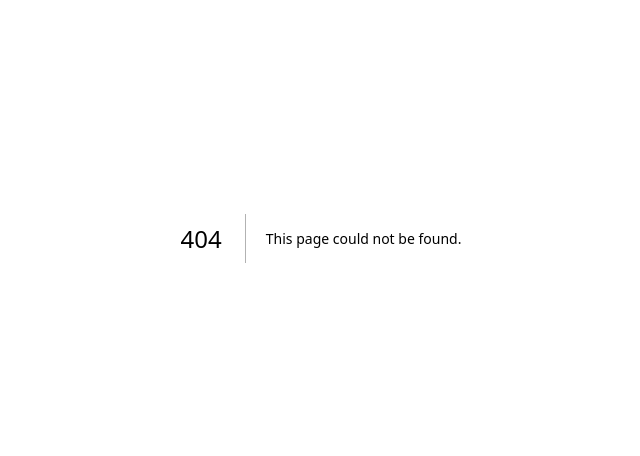
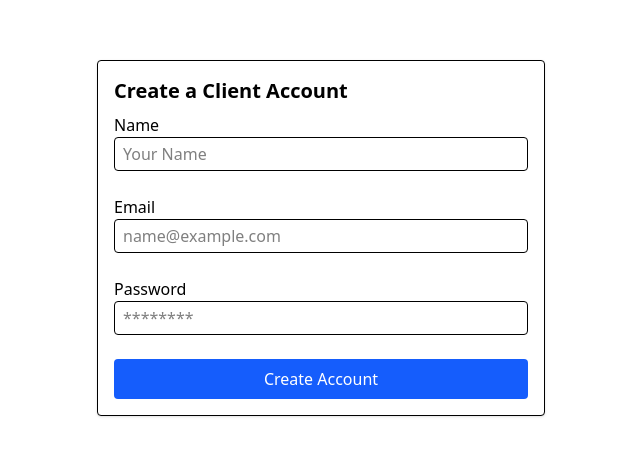
Before and after one commit to me-jain-anurag/hacksmiths, a Next.js app: page /login/client in a window 1280 px wide. Before the commit this address had no page. Shown: the part 162-618 px from the top of the page, without its empty margins (319-959 px from the left). Built offline with nearby package versions, Linux system fonts and the light colour scheme.

Commit message:
feat: client login and dashboard

```diff
--- /dev/null
+++ b/app/components/ui/button.tsx
@@ -0,0 +1,20 @@
+import React from "react";
+import type { ButtonHTMLAttributes, ReactNode } from "react";
+
+interface ButtonProps extends ButtonHTMLAttributes<HTMLButtonElement> {
+  children: ReactNode;
+  variant?: 'default' | 'outline';
+}
+
+export const Button: React.FC<ButtonProps> = ({ children, variant = 'default', ...props }) => {
+  const baseStyles = "px-4 py-2 rounded";
+  const variantStyles = variant === 'outline'
+    ? "border border-input bg-background hover:bg-accent hover:text-accent-foreground"
+    : "bg-blue-600 text-white";
+
+  return (
+    <button {...props} className={`${baseStyles} ${variantStyles} ${props.className || ''}`.trim()}>
+      {children}
+    </button>
+  );
+};
--- /dev/null
+++ b/app/components/ui/card.tsx
@@ -0,0 +1,22 @@
+import React from "react";
+import type { ReactNode } from "react";
+
+interface CardProps {
+  children: ReactNode;
+  className?: string;
+}
+export const Card: React.FC<CardProps> = ({ children, className }) => (
+  <div className={`border rounded shadow p-4 bg-white ${className || ""}`.trim()}>{children}</div>
+);
+
+export const CardHeader: React.FC<{ children: ReactNode, className?: string }> = ({ children, className }) => (
+  <div className={`mb-2 font-bold text-lg ${className || ''}`.trim()}>{children}</div>
+);
+
+export const CardTitle: React.FC<{ children: ReactNode }> = ({ children }) => (
+  <div className="text-xl font-semibold mb-1">{children}</div>
+);
+
+export const CardContent: React.FC<{ children: ReactNode }> = ({ children }) => (
+  <div>{children}</div>
+);
--- /dev/null
+++ b/app/components/ui/form.tsx
@@ -0,0 +1,105 @@
+import * as React from "react";
+import {
+  Controller,
+  ControllerProps,
+  FieldPath,
+  FieldValues,
+  FormProvider,
+  useFormContext,
+} from "react-hook-form";
+
+const Form = FormProvider;
+
+const FormFieldContext = React.createContext<{ name: string } | null>(null);
+
+const FormField = <
+  TFieldValues extends FieldValues = FieldValues,
+  TName extends FieldPath<TFieldValues> = FieldPath<TFieldValues>
+>({
+  ...props
+}: ControllerProps<TFieldValues, TName>) => {
+  return (
+    <FormFieldContext.Provider value={{ name: props.name }}>
+      <Controller {...props} />
+    </FormFieldContext.Provider>
+  );
+};
+
+const useFormField = () => {
+  const fieldContext = React.useContext(FormFieldContext);
+  const { getFieldState, formState } = useFormContext();
+
+  if (!fieldContext) {
+    throw new Error("useFormField should be used within a <FormField>");
+  }
+
+  const fieldState = getFieldState(fieldContext.name, formState);
+
+  return {
+    name: fieldContext.name,
+    ...fieldState,
+  };
+};
+
+const FormItem = React.forwardRef<HTMLDivElement, React.HTMLAttributes<HTMLDivElement>>(
+  ({ className, ...props }, ref) => {
+    return <div ref={ref} className={`space-y-2 ${className}`} {...props} />;
+  }
+);
+FormItem.displayName = "FormItem";
+
+const FormLabel = React.forwardRef<
+  HTMLLabelElement,
+  React.LabelHTMLAttributes<HTMLLabelElement>
+>(({ className, ...props }, ref) => {
+  const { error, name } = useFormField();
+  return (
+    <label
+      ref={ref}
+      className={`font-medium ${error ? "text-destructive" : ""} ${className}`}
+      htmlFor={name}
+      {...props}
+    />
+  );
+});
+FormLabel.displayName = "FormLabel";
+
+const FormControl = React.forwardRef<HTMLDivElement, React.HTMLAttributes<HTMLDivElement>>(
+  ({ ...props }, ref) => {
+    return <div ref={ref} {...props} />;
+  }
+);
+FormControl.displayName = "FormControl";
+
+const FormMessage = React.forwardRef<
+  HTMLParagraphElement,
+  React.HTMLAttributes<HTMLParagraphElement>
+>(({ className, children, ...props }, ref) => {
+  const { error } = useFormField();
+  const body = error ? String(error?.message) : children;
+
+  if (!body) {
+    return null;
+  }
+
+  return (
+    <p
+      ref={ref}
+      className={`text-sm font-medium text-destructive ${className}`}
+      {...props}
+    >
+      {body}
+    </p>
+  );
+});
+FormMessage.displayName = "FormMessage";
+
+export {
+  useFormField,
+  Form,
+  FormItem,
+  FormLabel,
+  FormControl,
+  FormMessage,
+  FormField,
+};
--- /dev/null
+++ b/app/components/ui/input.tsx
@@ -0,0 +1,8 @@
+import React from "react";
+import type { InputHTMLAttributes } from "react";
+
+interface InputProps extends InputHTMLAttributes<HTMLInputElement> {}
+
+export const Input: React.FC<InputProps> = (props) => (
+  <input {...props} className={props.className || "border px-2 py-1 rounded w-full"} />
+);
--- /dev/null
+++ b/app/dashboard/client/page.tsx
@@ -0,0 +1,41 @@
+"use client";
+
+import { useSession, signOut } from "next-auth/react";
+import { useRouter } from "next/navigation";
+import { useEffect } from "react";
+import { Button } from "@/components/ui/button";
+import { Card, CardContent, CardHeader, CardTitle } from "@/components/ui/card";
+
+export default function ClientDashboard() {
+  const { data: session, status } = useSession();
+  const router = useRouter();
+
+  useEffect(() => {
+    if (status === "unauthenticated") {
+      router.push("/login/client");
+    }
+  }, [status]);
+
+  if (status === "loading") {
+    return <div className="flex items-center justify-center min-h-screen">Loading...</div>;
+  }
+
+  if (status === "authenticated") {
+    return (
+      <div className="flex items-center justify-center min-h-screen">
+        <Card className="w-full max-w-2xl">
+          <CardHeader className="flex flex-row items-center justify-between">
+            <CardTitle>Client Dashboard</CardTitle>
+            <Button variant="outline" onClick={() => signOut()}>Sign Out</Button>
+          </CardHeader>
+          <CardContent>
+            <p>Welcome, {session.user?.email}!</p>
+            <p className="mt-4">This is your protected dashboard. Here you will be able to manage your API keys.</p>
+          </CardContent>
+        </Card>
+      </div>
+    );
+  }
+
+  return null;
+}
--- /dev/null
+++ b/app/login/client/page.tsx
@@ -0,0 +1,128 @@
+"use client";
+
+import { useState } from "react";
+import { useRouter } from "next/navigation";
+
+
+import { useForm, ControllerRenderProps, FieldValues } from "react-hook-form";
+import { zodResolver } from "@hookform/resolvers/zod";
+import * as z from "zod";
+
+import { Button } from "@/components/ui/button";
+import {
+  Form,
+  FormControl,
+  FormField,
+  FormItem,
+  FormLabel,
+  FormMessage,
+} from "@/components/ui/form";
+import { Input } from "@/components/ui/input";
+import { Card, CardContent, CardHeader, CardTitle } from "@/components/ui/card";
+
+const formSchema = z.object({
+  name: z.string().min(1, { message: "Name is required." }),
+  email: z.string().email({ message: "Invalid email address." }),
+  password: z.string().min(6, { message: "Password must be at least 6 characters." }),
+});
+
+export default function SignUpPage() {
+  const router = useRouter();
+
+  const [error, setError] = useState<string | null>(null);
+  const [loading, setLoading] = useState(false);
+
+  const form = useForm<z.infer<typeof formSchema>>({
+    resolver: zodResolver(formSchema),
+    defaultValues: {
+      name: "",
+      email: "",
+      password: "",
+    },
+  });
+
+  async function onSubmit(values: z.infer<typeof formSchema>) {
+    setLoading(true);
+    setError(null);
+
+    try {
+      const response = await fetch('/api/client/register', {
+        method: 'POST',
+        headers: {
+          'Content-Type': 'application/json',
+        },
+        body: JSON.stringify(values),
+      });
+
+      if (response.ok) {
+        router.push('/login/client');
+      } else {
+        const errorData = await response.json();
+        setError(errorData.message || "An error occurred during registration.");
+      }
+    } catch (err) {
+      setError("An unexpected error occurred. Please try again.");
+    } finally {
+      setLoading(false);
+    }
+  }
+
+  return (
+    <div className="flex items-center justify-center min-h-screen">
+      <Card className="w-full max-w-md">
+        <CardHeader>
+          <CardTitle>Create a Client Account</CardTitle>
+        </CardHeader>
+        <CardContent>
+          <Form {...form}>
+            <form onSubmit={form.handleSubmit(onSubmit)} className="space-y-6">
+              <FormField
+                control={form.control}
+                name="name"
+                render={({ field }) => (
+                  <FormItem>
+                    <FormLabel>Name</FormLabel>
+                    <FormControl>
+                      <Input placeholder="Your Name" {...field} />
+                    </FormControl>
+                    <FormMessage />
+                  </FormItem>
+                )}
+              />
+              <FormField
+                control={form.control}
+                name="email"
+                render={({ field }) => (
+                  <FormItem>
+                    <FormLabel>Email</FormLabel>
+                    <FormControl>
+                      <Input placeholder="name@example.com" {...field} />
+                    </FormControl>
+                    <FormMessage />
+                  </FormItem>
+                )}
+              />
+              <FormField
+                control={form.control}
+                name="password"
+                render={({ field }) => (
+                  <FormItem>
+                    <FormLabel>Password</FormLabel>
+                    <FormControl>
+                      <Input type="password" placeholder="********" {...field} />
+                    </FormControl>
+                    <FormMessage />
+                  </FormItem>
+                )}
+              />
+              {error && <p className="text-sm font-medium text-destructive">{error}</p>}
+              <Button type="submit" disabled={loading} className="w-full">
+                {loading ? "Creating Account..." : "Create Account"}
+              </Button>
+            </form>
+          </Form>
+        </CardContent>
+      </Card>
+    </div>
+  );
+}
--- a/package.json
+++ b/package.json
@@ -9,16 +9,20 @@
     "lint": "eslint"
   },
   "dependencies": {
+    "@hookform/resolvers": "^5.2.2",
     "@prisma/client": "^6.16.1",
     "jose": "^6.1.0",
     "jsonwebtoken": "^9.0.2",
     "next": "15.5.3",
+    "next-auth": "^4.24.11",
     "node-fetch": "^3.3.2",
     "papaparse": "^5.5.3",
     "pg": "^8.16.3",
     "prisma": "^6.16.1",
     "react": "19.1.0",
-    "react-dom": "19.1.0"
+    "react-dom": "19.1.0",
+    "react-hook-form": "^7.62.0",
+    "zod": "^4.1.9"
   },
   "devDependencies": {
     "@eslint/eslintrc": "^3",
--- a/tsconfig.json
+++ b/tsconfig.json
@@ -18,8 +18,9 @@
         "name": "next"
       }
     ],
+    "baseUrl": "./",
     "paths": {
-      "@/*": ["./*"]
+      "@/*": ["app/*"]
     }
   },
   "include": ["next-env.d.ts", "**/*.ts", "**/*.tsx", ".next/types/**/*.ts"],
```
Also changed, not shown: 1 other file (tests, documents, lock files or other folders).
